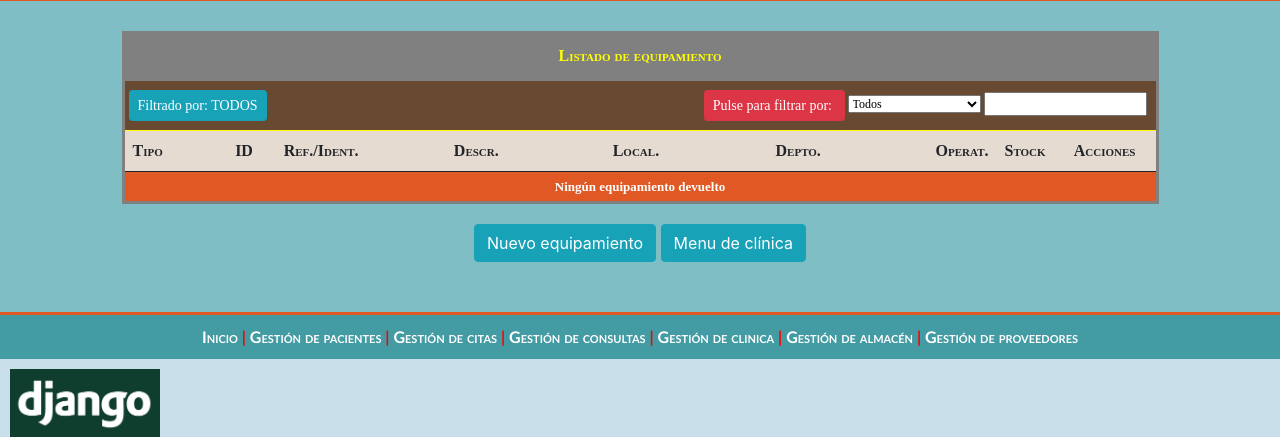
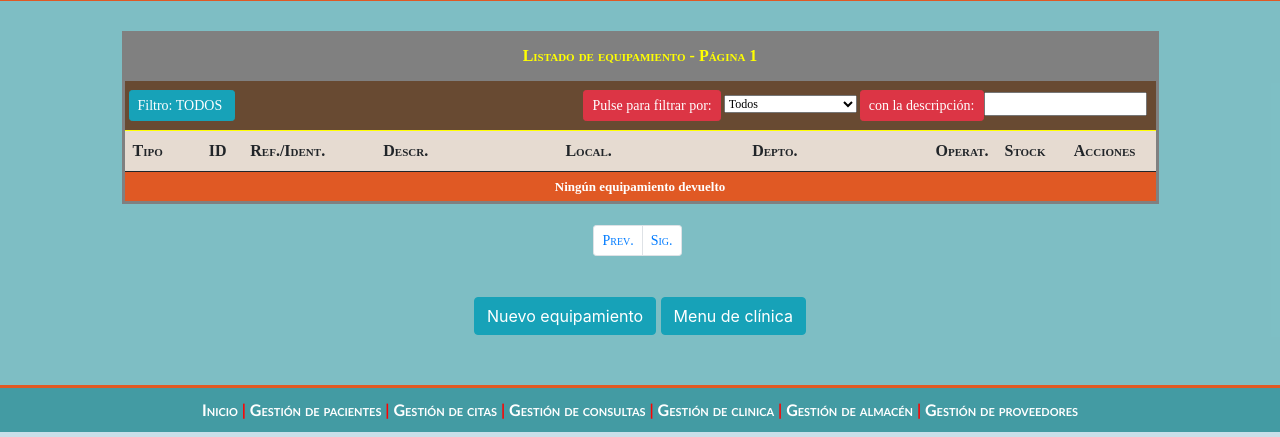
Before and after one commit to amslafuente/fixuSystem, a Django app: page /fixuSystem/clinica/equipamiento/listado/ in a window 1280 px wide. Shown: the part 172-609 px from the top of the page. Run offline with Django 3.2, Linux system fonts and the light colour scheme; the visitor is signed in with stand-in values (Sample User, id 1); data that the repository does not hold is empty; some libraries are stand-ins or nearby versions.

Commit message:
Implementing pagination in a view

```diff
--- a/gestion_clinica/templates/listado_equipamiento_tpl.html
+++ b/gestion_clinica/templates/listado_equipamiento_tpl.html
@@ -33,14 +33,14 @@
             <!-- Filtrado -->
             <tr>
                 <td class="tbl-th-filter" colspan="3">
-                    <button class="btn btn-info btn-sm">Filtrado por: {{ filter|upper }}</button>
+                    <button class="btn btn-info btn-sm">Filtro: {{ filter|upper }}&nbsp;{{ condition|upper }}</button>
                 </td>
                 <td class="tbl-th-filter" colspan="9">
                     <div class="div-filtro">
                         <form method="post">
                              {% csrf_token %}
-                            <input class="btn btn-danger btn-sm" type="submit" value="Pulse para filtrar por: ">
-                            {{ form.filter }}&nbsp;{{ form.condition }}
+                            <input class="btn btn-danger btn-sm" type="submit" value="Pulse para filtrar por:">
+                            {{ form.filter }} <button type="button" class="btn btn-danger btn-sm">con la descripción:</button>{{ form.condition }}
                         </form>
                     </div>
                 </td>
@@ -117,8 +117,8 @@
 
     	<!-- Botones de acción -->
         <div class="div-botones">
-            <a href={% url 'create-consultorios' %}><input type="button" class="btn btn-info" value="Nuevo equipamiento"></a>
-		    <a href={% url 'menu-clinica' %}><input type="button" class="btn btn-info" value="Menu de clínica"></a>
+            <a href="{% url 'create-equipamiento' %}"><input type="button" class="btn btn-info" value="Nuevo equipamiento"></a>
+		    <a href="{% url 'menu-clinica' %}"><input type="button" class="btn btn-info" value="Menu de clínica"></a>
         </div>
 
         </section>
--- a/gestion_clinica/views.py
+++ b/gestion_clinica/views.py
@@ -19,7 +19,7 @@ from pathlib import Path
 from django.conf import settings
 from django.forms import forms, fields, widgets
 from fixuSystem.progvars import selTipoEquip
-from django.core.paginator import Paginator
+from django.core.paginator import Paginator, EmptyPage, PageNotAnInteger
 
 ########## MUESTRA MENU DE GESTION DE SERVICIOS ##########
 
@@ -392,8 +392,9 @@ class listado_equipamiento_view(View):
 
     def post(self, request, **kwargs):
 
+        ctx= dict()
+
         # Se meten los datos del formulario
-        ctx= dict()
         filterform = customTipoForm(request.POST)
         ctx['form'] = filterform
 
@@ -402,6 +403,7 @@ class listado_equipamiento_view(View):
 
             # Obtiene el filtro actual del GET
             ctx['filter'] = filterform.cleaned_data['filter'].lower()
+            ctx['condition'] = filterform.cleaned_data['condition'].lower()
 
             # Recupera los registros
             kwarg_filter = filterform.cleaned_data['filter'].lower()
@@ -415,12 +417,29 @@ class listado_equipamiento_view(View):
             kwarg_condit = filterform.cleaned_data['condition']
             if kwarg_condit != '':
                 qs = qs.filter(equipDesc__icontains = kwarg_condit).order_by('equipDesc')
-            paginator = Paginator(qs, 20)
             ctx['equipamientos'] = qs
 
             # Elabora un widget Select con selTipoEquip y lo pasa al contexto
             filterform = customTipoForm(request.POST)
             ctx['form'] = filterform
+
+
+
+            # Paginacion
+            paginator = Paginator(qs, 4)
+            page = request.GET.get('page')
+            try:
+                page_obj = paginator.page(page)
+            except PageNotAnInteger:
+            # If page is not an integer deliver the first page
+                page_obj = paginator.page(1)
+            except EmptyPage:
+                # If page is out of range deliver last page of results
+                page_obj = paginator.page(paginator.num_pages)
+            ctx['page_obj'] = page_obj
+            ctx['is_paginated'] = True
+
+
 
             return render(request, 'listado_equipamiento_tpl.html', ctx)
 
@@ -428,17 +447,35 @@ class listado_equipamiento_view(View):
 
         ctx = dict()
 
+        # Elabora un widget Select con selTipoEquip y lo pasa al contexto
+        filterform = customTipoForm(request.GET)
+        ctx['form'] = filterform
+
         # Filtro por defecto es TODOS
         ctx['filter'] = 'todos'
+        ctx['condition'] =''
 
         # Todos los equipamientos por tipo y description
         qs = Equipamiento.objects.all().order_by('equipType', 'equipDesc')
-        paginator = Paginator(qs, 20)
         ctx['equipamientos'] = qs
 
-        # Elabora un widget Select con selTipoEquip y lo pasa al contexto
-        filterform = customTipoForm()
-        ctx['form'] = filterform
+
+
+        # Paginacion
+        paginator = Paginator(qs, 4)
+        page = request.GET.get('page')
+        try:
+            page_obj = paginator.page(page)
+        except PageNotAnInteger:
+            # If page is not an integer deliver the first page
+            page_obj = paginator.page(1)
+        except EmptyPage:
+            # If page is out of range deliver last page
+            page_obj = paginator.page(paginator.num_pages)
+        ctx['page_obj'] = page_obj
+        ctx['is_paginated'] = True
+
+
 
         return render(request, 'listado_equipamiento_tpl.html', ctx)
 
```
